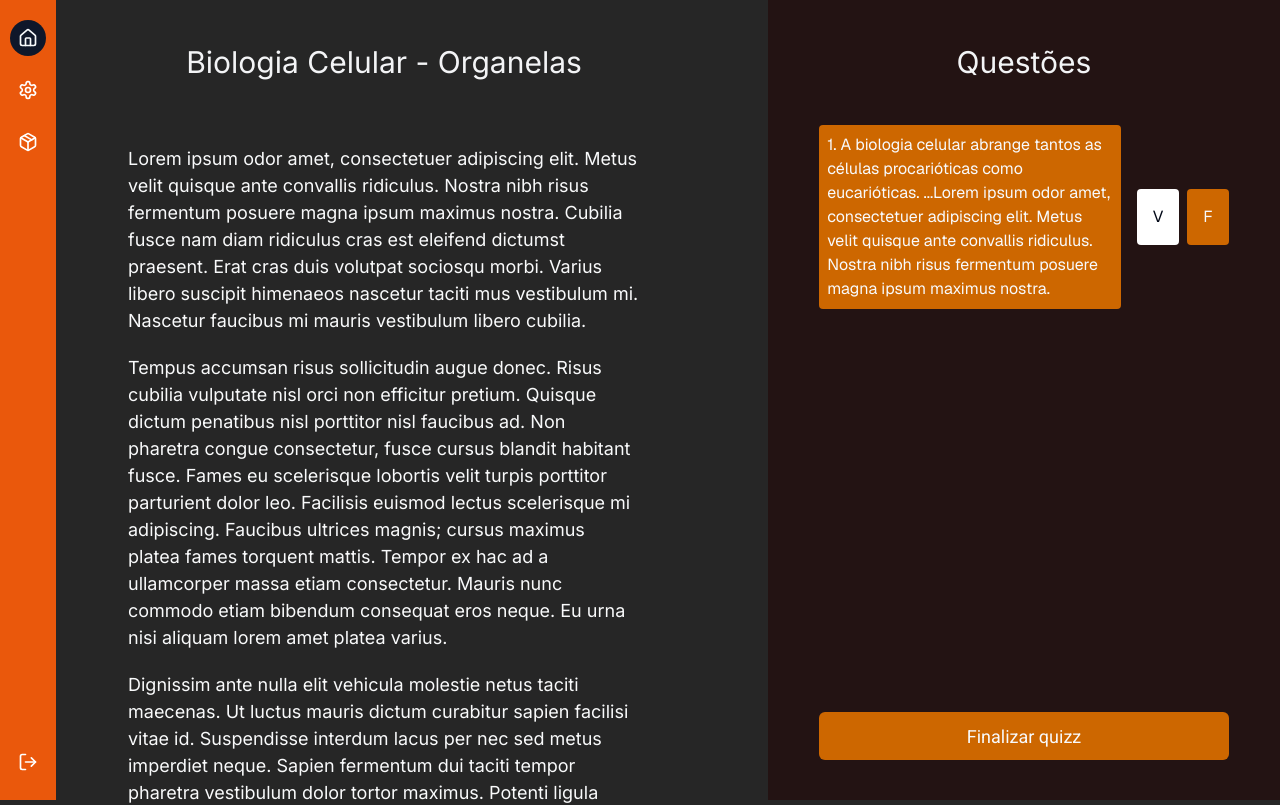
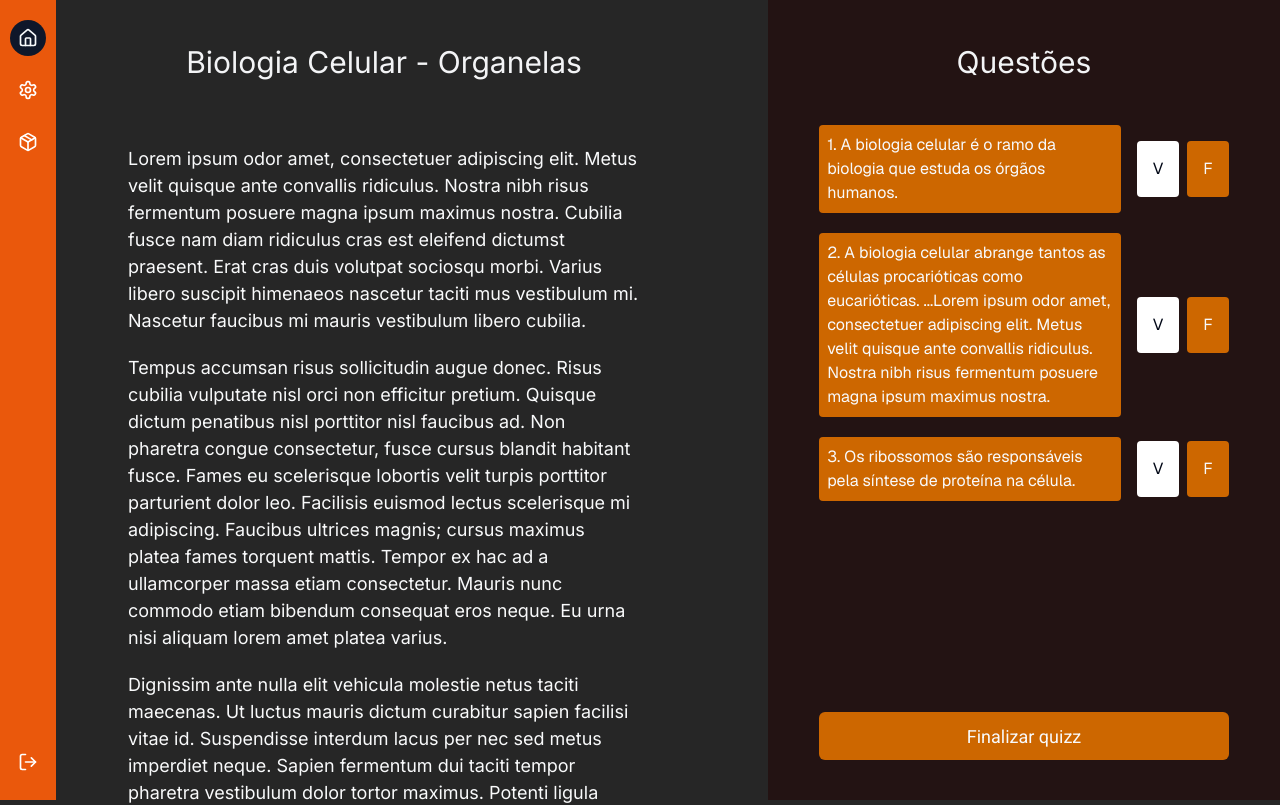
Before and after one commit to caueeugenio/fiap-hackaton-frontend, a Next.js app: page /questionnaire in a window 1280 px wide. Shown: the top 805 px of the page. Built offline with nearby package versions, Linux system fonts and the light colour scheme.

Commit message:
mapped quizz questions

```diff
--- a/src/app/questionnaire/page.tsx
+++ b/src/app/questionnaire/page.tsx
@@ -1,7 +1,9 @@
+"use client"
 import QuestionBox from '@/components/QuestionBox'
 import { Button } from '@/components/ui/button'
 import { Roboto } from 'next/font/google'
 import { Inter } from 'next/font/google'
+import { useState } from 'react'
 
 
 
@@ -16,12 +18,21 @@ const inter = Inter({
 })
 
 export default function Questionnaire() {
+
+const [quizz, setQuizz] = useState([
+    { question_id: 1, question: 'A biologia celular é o ramo da biologia que estuda os órgãos humanos.'},
+    { question_id: 2, question: 'A biologia celular abrange tantos as células procarióticas como eucarióticas. ...Lorem ipsum odor amet, consectetuer adipiscing elit. Metus velit quisque ante convallis ridiculus. Nostra nibh risus fermentum posuere magna ipsum maximus nostra.'},
+    { question_id: 3, question: 'Os ribossomos são responsáveis pela síntese de proteína na célula.'},
+  ])
+
+
+
     const text = `Lorem ipsum odor amet, consectetuer adipiscing elit. Metus velit quisque ante convallis ridiculus. Nostra nibh risus fermentum posuere magna ipsum maximus nostra. Cubilia fusce nam diam ridiculus cras est eleifend dictumst praesent. Erat cras duis volutpat sociosqu morbi. Varius libero suscipit himenaeos nascetur taciti mus vestibulum mi. Nascetur faucibus mi mauris vestibulum libero cubilia.
     Tempus accumsan risus sollicitudin augue donec. Risus cubilia vulputate nisl orci non efficitur pretium. Quisque dictum penatibus nisl porttitor nisl faucibus ad. Non pharetra congue consectetur, fusce cursus blandit habitant fusce. Fames eu scelerisque lobortis velit turpis porttitor parturient dolor leo. Facilisis euismod lectus scelerisque mi adipiscing. Faucibus ultrices magnis; cursus maximus platea fames torquent mattis. Tempor ex hac ad a ullamcorper massa etiam consectetur. Mauris nunc commodo etiam bibendum consequat eros neque. Eu urna nisi aliquam lorem amet platea varius.
     Dignissim ante nulla elit vehicula molestie netus taciti maecenas. Ut luctus mauris dictum curabitur sapien facilisi vitae id. Suspendisse interdum lacus per nec sed metus imperdiet neque. Sapien fermentum dui taciti tempor pharetra vestibulum dolor tortor maximus. Potenti ligula taciti a commodo vel quisque blandit egestas sem. Placerat leo tortor in dignissim in id. Congue ultrices id montes ultrices cras. Finibus fringilla nascetur eget placerat diam ante. Ultricies nibh bibendum est ridiculus sapien quam donec neque?
     `
 
-    const question = `A biologia celular abrange tantos as células procarióticas como eucarióticas. ...Lorem ipsum odor amet, consectetuer adipiscing elit. Metus velit quisque ante convallis ridiculus. Nostra nibh risus fermentum posuere magna ipsum maximus nostra. `
+
      const QuizText = () => {
        const paragraphs = text.split('\n')
        return (
@@ -46,10 +57,15 @@ export default function Questionnaire() {
             <div className="w-2/5 flex flex-col justify-between items-center bg-header_background pt-10">
                 <div className='w-4/5 flex flex-col items-center'>
                   <h1 className={`${inter.className} center text-gray-100 text-[30px] mb-10`}>Questões</h1>
-                  <QuestionBox  question_id={1} question={question}/>
+
+
+                  {quizz.map((question, index) => (
+                    <span className='mb-5' key={index}>
+                   <QuestionBox  question_id={question.question_id} question={question.question} />
+                    </span>))}
                 </div>
                 <Button
-                className={`${roboto.className} text-[18px] col-span-2 p-6 w-full mt-7 bg-button_primary mb-10 w-4/5`}
+                className={`${roboto.className} text-[18px] col-span-2 p-6 w-full mt-7 bg-button_primary mb-10 w-4/5 hover:bg-orange-500`}
                 type='submit'
                         >
                           Finalizar quizz
--- a/src/components/QuestionBox/index.tsx
+++ b/src/components/QuestionBox/index.tsx
@@ -62,17 +62,17 @@ export default function QuestionBox({question_id, question, answer}: Props) {
                                 setStudentAnswer(true)}
                                 }
                                 className={`${studentAnswer ? (
-                                "bg-[#CD6700] p-4 text-primary-foreground rounded-sm"
+                                "bg-[#CD6700] p-4 text-primary-foreground rounded-sm cursor-pointer"
                             ) : (
-                                "bg-white p-4 rounded-sm")
+                                "bg-white p-4 rounded-sm cursor-pointer")
                                 }`}>V</span>
                             <span onClick={()=>{
                                 setStudentAnswer(false)}
                                 }
                                 className={`${studentAnswer ? (
-                                    "bg-white p-4 rounded-sm"
+                                    "bg-white p-4 rounded-sm cursor-pointer"
                                  ) : (
-                                    "bg-[#CD6700] p-4 text-primary-foreground rounded-sm")
+                                    "bg-[#CD6700] p-4 text-primary-foreground rounded-sm cursor-pointer")
                                     }`}>F</span>
                         </>
                       ):(answer ? (
```
